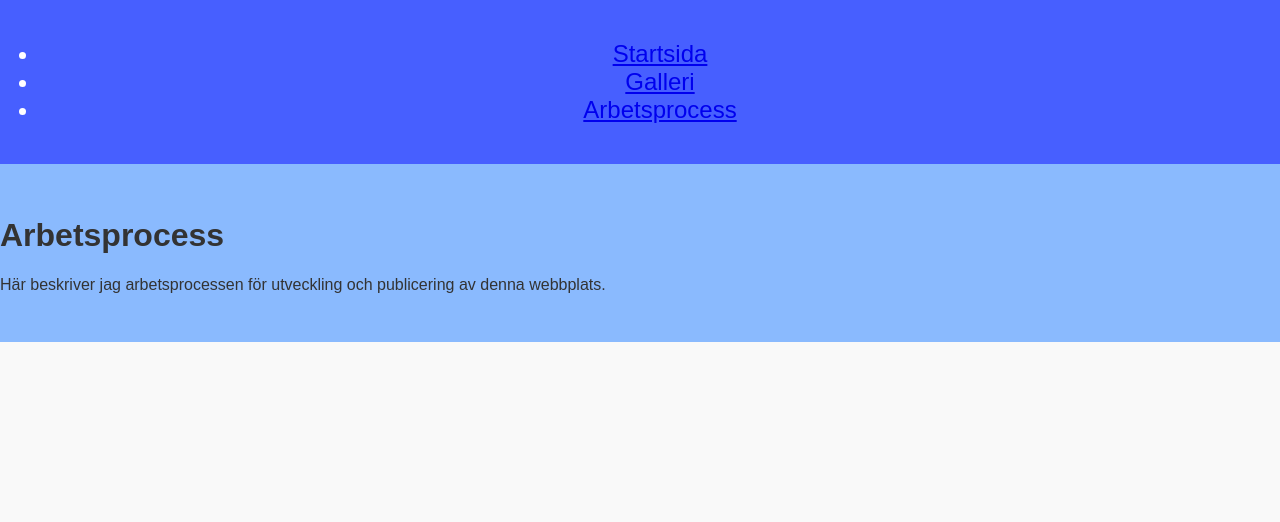
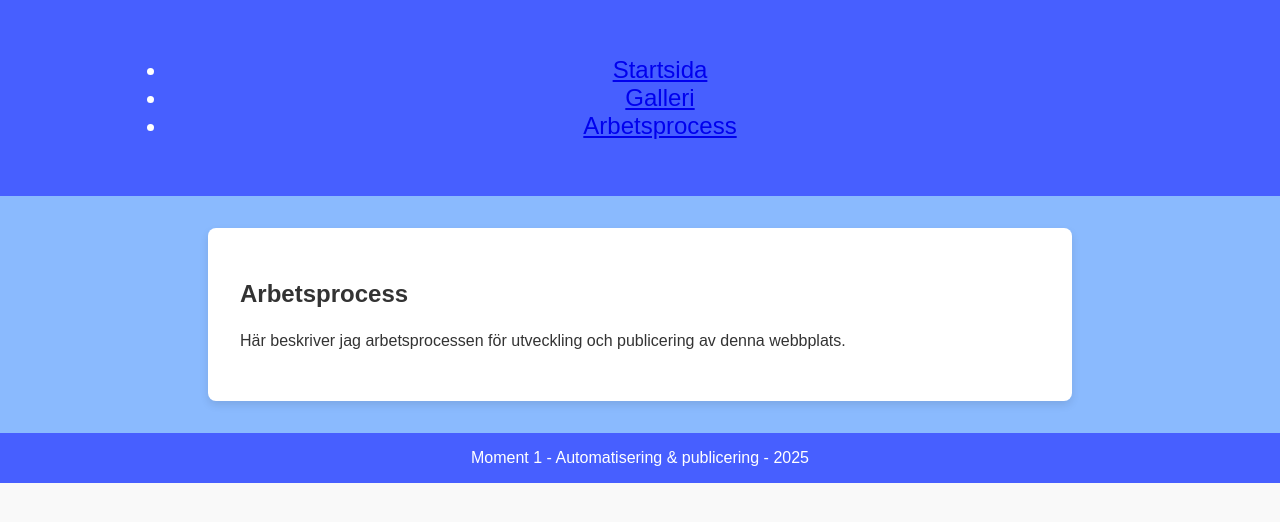
Before and after one commit to SaraM47/parcel-web-automation, a website built with Parcel: page src/process.html in a window 1280 px wide. Built offline with nearby package versions, Linux system fonts and the light colour scheme.

Commit message:
Skapa lika struktur på alla undersidor med klassnamn

```diff
--- a/src/process.html
+++ b/src/process.html
@@ -1,5 +1,6 @@
 <!DOCTYPE html>
 <html lang="sv">
+
 <head>
     <meta charset="UTF-8">
     <meta name="viewport" content="width=device-width, initial-scale=1.0">
@@ -7,8 +8,10 @@
     <link rel="stylesheet" href="css/styles.css">
     <script type="module" src="js/app.js"></script>
 </head>
+
 <body>
     <header>
+        <div class="container">
             <nav>
                 <ul>
                     <li><a href="index.html">Startsida</a></li>
@@ -16,10 +19,17 @@
                     <li><a href="process.html">Arbetsprocess</a></li>
                 </ul>
             </nav>
+        </div>
     </header>
     <main>
+        <section class="content">
             <h1>Arbetsprocess</h1>
             <p>Här beskriver jag arbetsprocessen för utveckling och publicering av denna webbplats.</p>
+        </section>
     </main>
+    <footer>
+        <p>Moment 1 - Automatisering & publicering - 2025</p>
+    </footer>
 </body>
+
 </html>
```
Also changed, not shown: src/gallery.html (+7 -1 lines), src/index.html (+4 -1 lines). Lines whose indentation alone changed are shown as unchanged.
